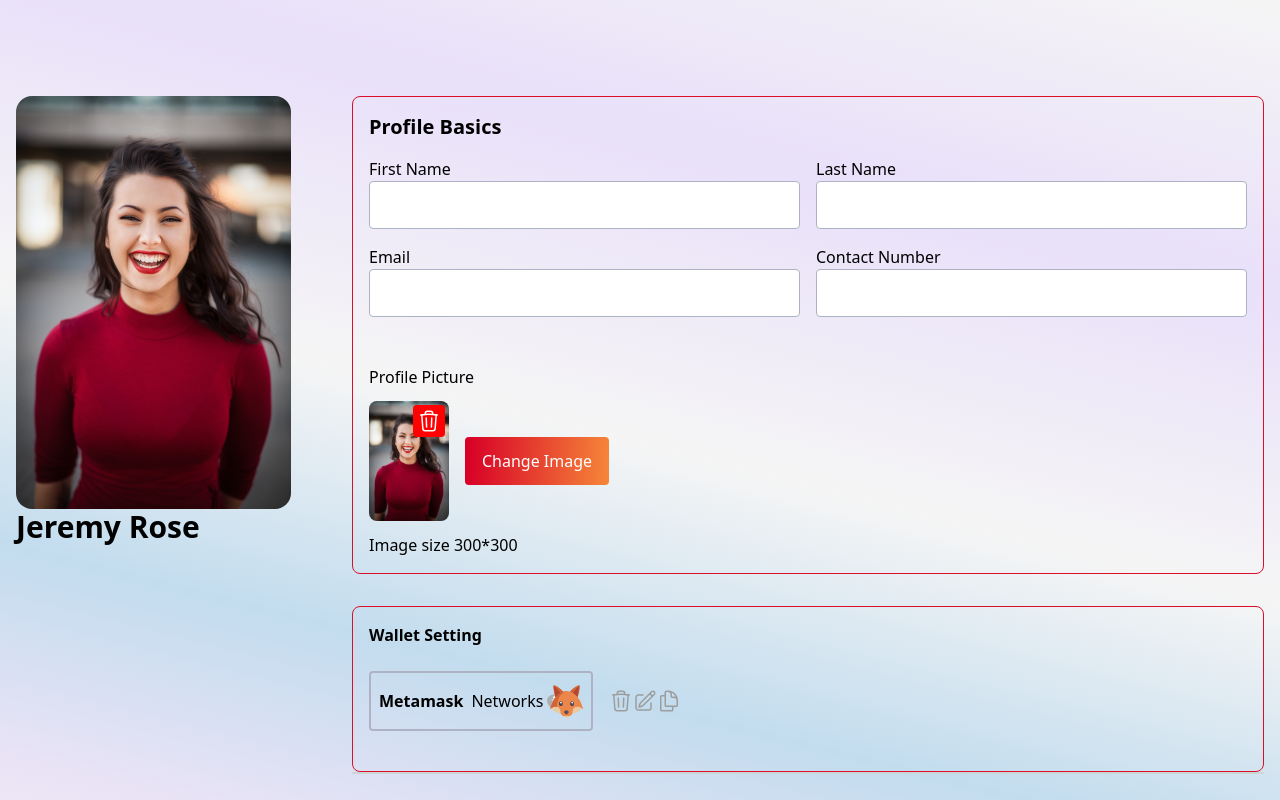
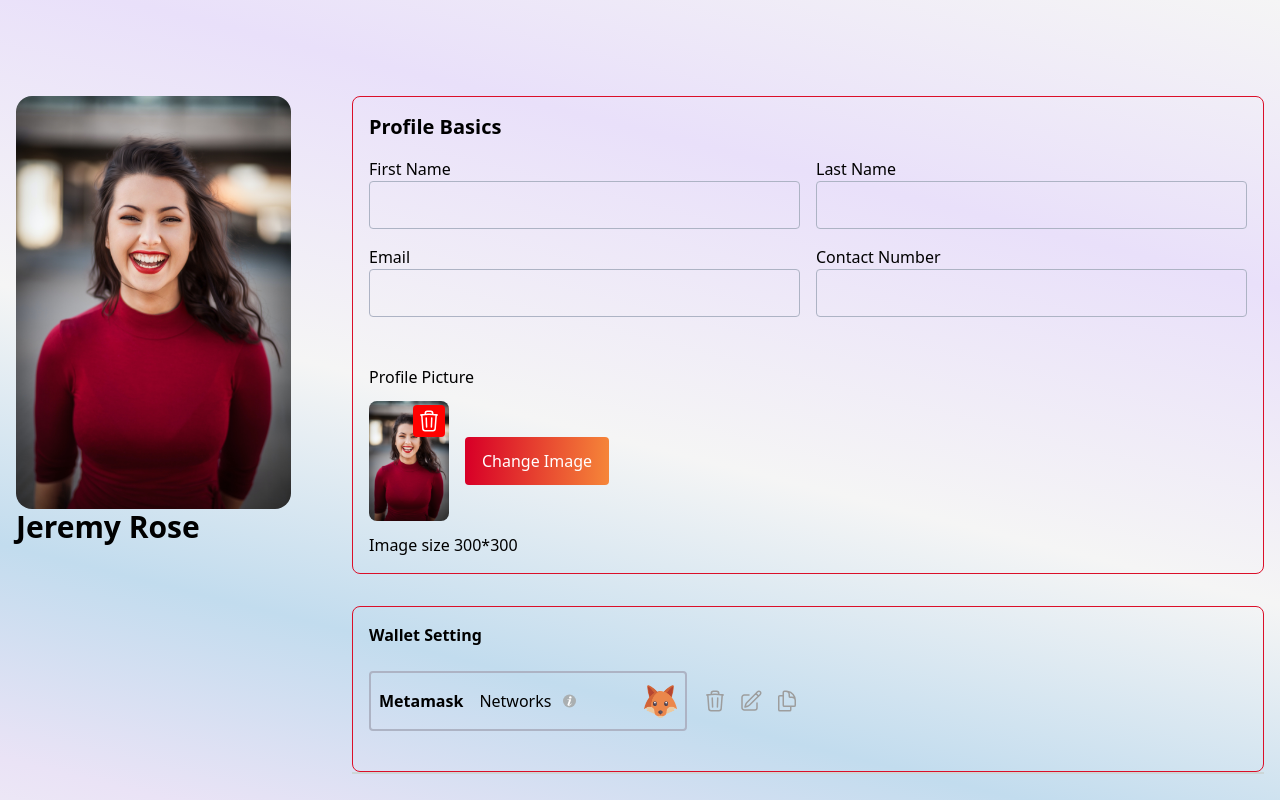
Before and after one commit to lmigonzalez/game-website, a Next.js app: page /profile-setting in a window 1280 px wide. Shown: the top 800 px of the page. Built offline with nearby package versions, Linux system fonts and the light colour scheme.

Commit message:
bug fixed style

```diff
--- a/src/pages/profile-setting.tsx
+++ b/src/pages/profile-setting.tsx
@@ -1,5 +1,5 @@
-import React from "react";
-import Image from "next/image";
+import React from 'react';
+import Image from 'next/image';
 const profileSetting = () => {
   return (
     <section className="flex min-h-screen flex-col gap-8 px-4 py-24 md:flex-row">
@@ -15,7 +15,7 @@ const profileSetting = () => {
         </div>
         <strong className="text-3xl">Jeremy Rose</strong>
       </div>
-      <div className=" w-3/4 text-black">
+      <div className=" text-black md:w-3/4">
         <form className="flex flex-col gap-4 rounded-lg border-[1px] border-[#DB0F29] p-4">
           <strong className="text-xl">Profile Basics</strong>
           <div className="flex flex-col gap-4 md:flex-row">
@@ -23,7 +23,7 @@ const profileSetting = () => {
               <label>First Name</label>
               <input
                 type="text"
-                className="h-12 rounded border-[1px] border-[#ADB3C4] bg-white"
+                className="h-12 rounded border-[1px] border-[#ADB3C4] bg-transparent"
               />
             </div>
 
@@ -31,7 +31,7 @@ const profileSetting = () => {
               <label>Last Name</label>
               <input
                 type="text"
-                className="h-12 rounded border-[1px] border-[#ADB3C4] bg-white"
+                className="h-12 rounded border-[1px] border-[#ADB3C4] bg-transparent"
               />
             </div>
           </div>
@@ -40,7 +40,7 @@ const profileSetting = () => {
               <label>Email</label>
               <input
                 type="text"
-                className="h-12 rounded border-[1px] border-[#ADB3C4] bg-white"
+                className="h-12 rounded border-[1px] border-[#ADB3C4] bg-transparent"
               />
             </div>
 
@@ -48,7 +48,7 @@ const profileSetting = () => {
               <label>Contact Number</label>
               <input
                 type="text"
-                className="h-12 rounded border-[1px] border-[#ADB3C4] bg-white"
+                className="h-12 rounded border-[1px] border-[#ADB3C4] bg-transparent"
               />
             </div>
           </div>
@@ -97,14 +97,16 @@ const profileSetting = () => {
           <strong>Wallet Setting</strong>
           <div>
             <div className="flex flex-col items-center gap-4  rounded-md py-6 md:flex-row">
-              <div className="flex h-[60px] w-full items-center justify-between rounded border-[2px] border-[#ADB3C4] p-2 md:w-[300px] md:flex-row">
-                <div className="flex gap-2 ">
+
+              <div className="flex h-[60px] w-full  items-center justify-between gap-4 rounded border-[2px] border-[#ADB3C4]  p-2 md:w-[500px]">
+
+                <div className="flex space-x-4 ">
                   <strong>Metamask</strong>
-                  <div className=" hidden  gap-1 md:flex">
-                    Networks
+                  <div className=" hidden  space-x-3 md:flex">
+                    <p>Networks</p>
                     <Image
-                      src={"/help-info-svgrepo-com.svg"}
-                      alt={""}
+                      src={'/help-info-svgrepo-com.svg'}
+                      alt={''}
                       width={12.97}
                       height={12.97}
                     />
@@ -113,7 +115,7 @@ const profileSetting = () => {
 
                 <Image
                   className=""
-                  src={"/fox.png"}
+                  src={'/fox.png'}
                   alt="google icon"
                   width={33}
                   height={30}
@@ -122,11 +124,11 @@ const profileSetting = () => {
 
               <div className="flex w-full flex-row items-center justify-between text-[#9D9D9D]">
                 <button className="md:hidden">
-                  <p className="orange-gradient flex h-[26px] w-[142px] items-center justify-center rounded text-[10px] text-white">
+                  <p className="orange-gradient flex h-10 w-48 items-center justify-center rounded text-sm text-white">
                     + Add Another Wallet
                   </p>
                 </button>
-                <div className="flex">
+                <div className="flex space-x-3">
                   <svg
                     xmlns="http://www.w3.org/2000/svg"
                     fill="none"
@@ -180,8 +182,8 @@ const profileSetting = () => {
             className=" flex h-12 w-32 items-center
 				justify-center rounded border-2 border-[#DB0F29] py-4"
           >
-            {" "}
-            <p className="text-color">Back</p>{" "}
+            {' '}
+            <p className="text-color">Cancel</p>{' '}
           </button>
 
           <button type="submit">
--- a/src/pages/sign-up.tsx
+++ b/src/pages/sign-up.tsx
@@ -51,7 +51,7 @@ const signUp = () => {
       </Head>
 
       <section className="relative flex min-h-screen">
-        <Tutorial />
+        {/* <Tutorial /> */}
         {/* <CryptoPaymentDetails/> */}
         {/* <CryptoPaymentDetails2/> */}
         {/* <CryptoPaymentUpdated/> */}
```
